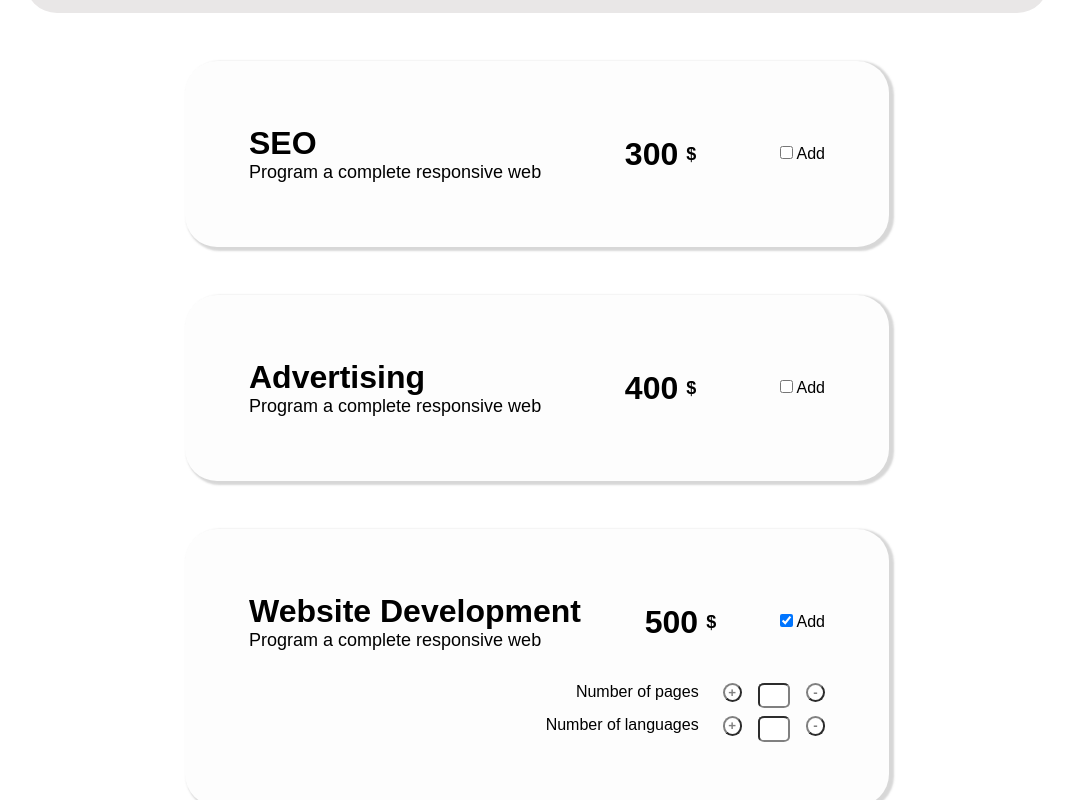
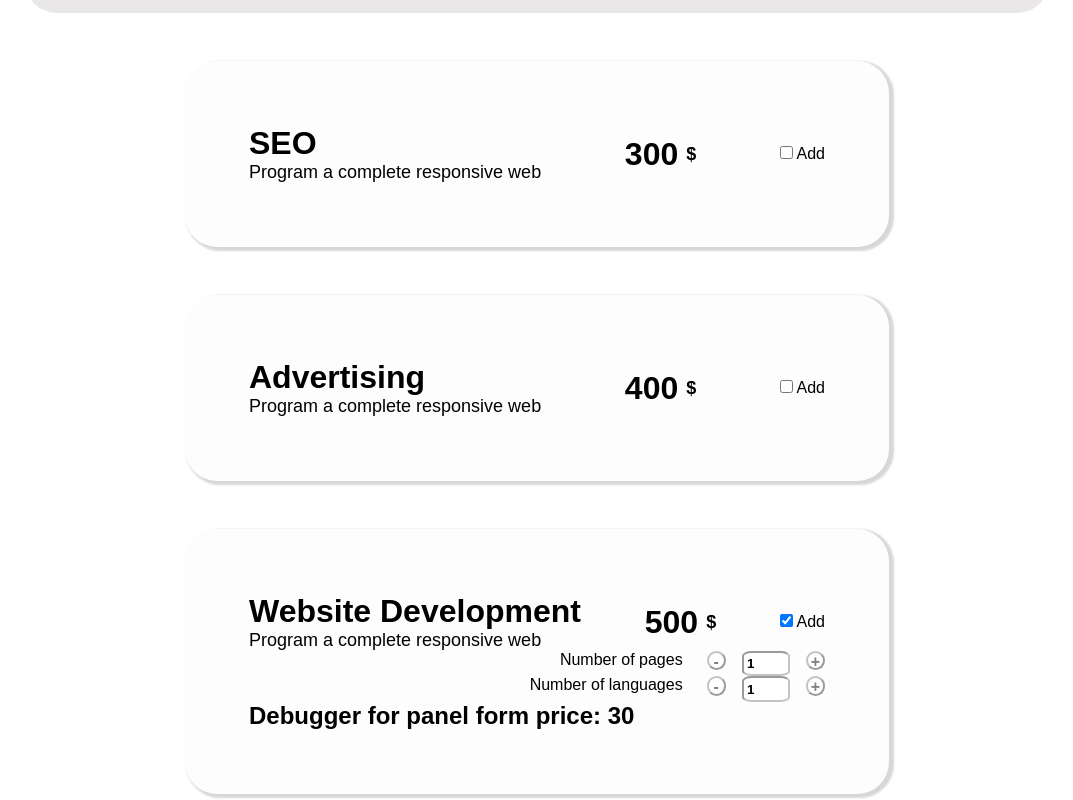
Before and after one commit to sofrayala/S6-Budgets-Angular, an Angular app: page / in a window 1280 px wide. Both pictures are taken after a click on the checkbox 889 px from the left and 891 px from the top of the page. Shown: the part 271-1071 px from the top of the page, without its empty margins (103-1176 px from the left). Built offline with nearby package versions, Linux system fonts and the light colour scheme.

Commit message:
implemented reactive forms for buttons +/- (pages & language)

```diff
--- a/src/app/components/panel/panel.component.html
+++ b/src/app/components/panel/panel.component.html
@@ -1,14 +1,23 @@
-<section>
+<form [formGroup]="panelForm">
   <div id="num-page-div">
     <p>Number of pages</p>
-    <button>+</button>
-    <input type="number" />
-    <button>-</button>
+    <button (click)="substractPages()">-</button>
+    <input type="number" id="pages" formControlName="pages" />
+    <button (click)="addPages()">+</button>
   </div>
   <div id="num-lang-div">
     <p>Number of languages</p>
-    <button>+</button>
-    <input type="number" />
-    <button>-</button>
+    <button (click)="substractLanguages()">-</button>
+    <input type="number" id="languages" formControlName="languages" />
+    <button (click)="addLanguages()">+</button>
   </div>
-</section>
+</form>
+<h2>
+  Debugger for panel form price:
+  {{
+    calculateWebsitePrice(
+      panelForm.get("pages")?.value || 1,
+      panelForm.get("languages")?.value || 1
+    )
+  }}
+</h2>
--- a/src/app/components/panel/panel.component.scss
+++ b/src/app/components/panel/panel.component.scss
@@ -17,20 +17,23 @@ p {
 }
 
 input {
-  width: 2rem;
+  width: 3rem;
   height: auto;
   margin: 0rem 1rem 0rem 1rem;
   border-radius: 20%;
-  border-color: grey;
+  border-color: rgba(128, 128, 128, 0.473);
   padding: 0.2rem;
+  justify-content: center;
+  font-weight: 800;
 }
 
 button {
   width: 1.2rem;
   height: 1.2rem;
   border-radius: 100%;
-  border-color: grey;
+  border-color: rgba(128, 128, 128, 0.473);
   color: grey;
   background-color: white;
   font-weight: bolder;
+  font-size: medium;
 }
--- a/src/app/components/panel/panel.component.ts
+++ b/src/app/components/panel/panel.component.ts
@@ -1,11 +1,57 @@
-import { Component } from '@angular/core';
-
+import { Component, EventEmitter, Output } from '@angular/core';
+import {
+  FormGroup,
+  FormBuilder,
+  Validators,
+  ReactiveFormsModule,
+} from '@angular/forms';
 @Component({
   selector: 'app-panel',
-  imports: [],
+  imports: [ReactiveFormsModule],
   templateUrl: './panel.component.html',
-  styleUrl: './panel.component.scss'
+  styleUrl: './panel.component.scss',
 })
 export class PanelComponent {
+  @Output() websitePricePersonalized = new EventEmitter<number>();
+  panelForm: FormGroup;
 
+  constructor(private fb: FormBuilder) {
+    this.panelForm = this.fb.group({
+      pages: [1, [Validators.required, Validators.min(1)]],
+      languages: [1, [Validators.required, Validators.min(1)]],
+    });
+
+    this.panelForm.valueChanges.subscribe((values) => {
+      const price = this.calculateWebsitePrice(values.pages, values.languages);
+      this.websitePricePersonalized.emit(price);
+    });
+  }
+
+  calculateWebsitePrice(pages: number, languages: number): number {
+    return pages * languages * 30;
+  }
+
+  addPages(): void {
+    const currentPages = this.panelForm.get('pages')?.value || 1;
+    this.panelForm.get('pages')?.setValue(currentPages + 1);
+  }
+
+  substractPages(): void {
+    const currentPages = this.panelForm.get('pages')?.value || 1;
+    if (currentPages > 1) {
+      this.panelForm.get('pages')?.setValue(currentPages - 1);
+    }
+  }
+
+  addLanguages(): void {
+    const currentLanguages = this.panelForm.get('languages')?.value || 1;
+    this.panelForm.get('languages')?.setValue(currentLanguages + 1);
+  }
+
+  substractLanguages(): void {
+    const currentLanguages = this.panelForm.get('languages')?.value || 1;
+    if (currentLanguages > 1) {
+      this.panelForm.get('languages')?.setValue(currentLanguages - 1);
+    }
+  }
 }
```
